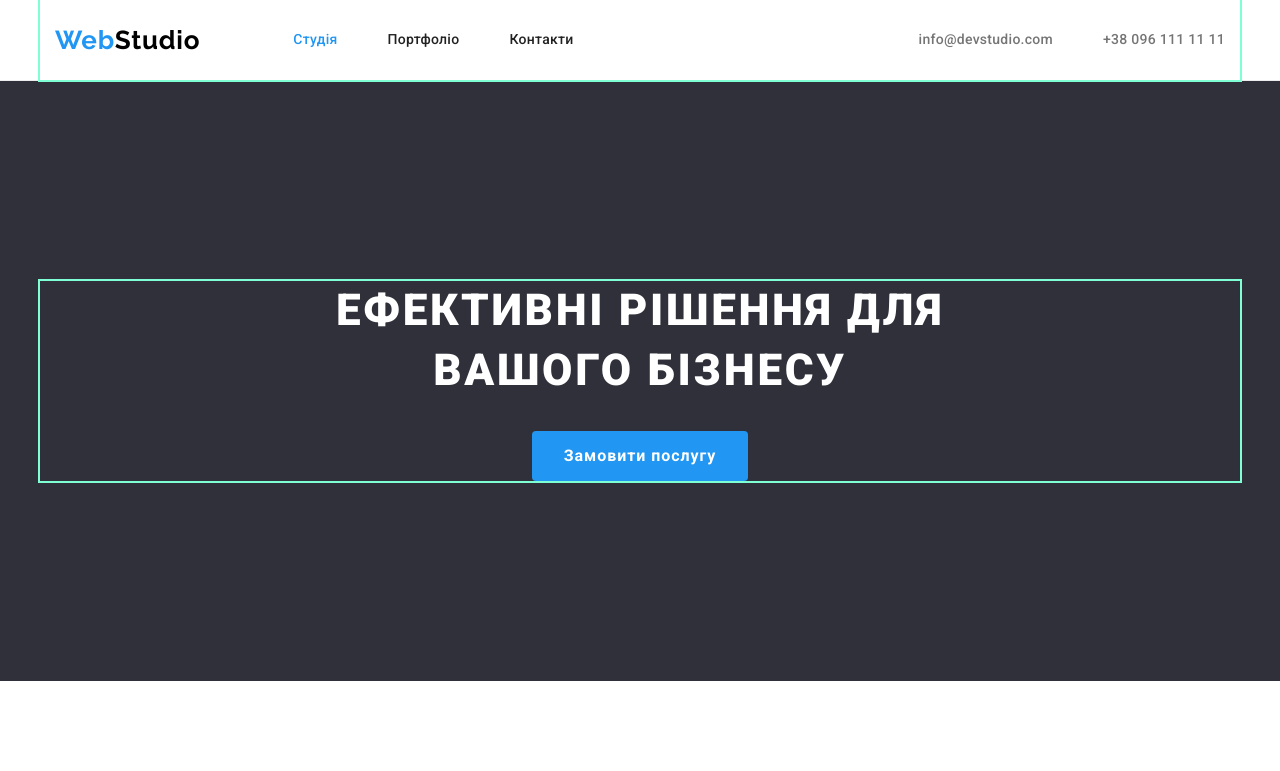
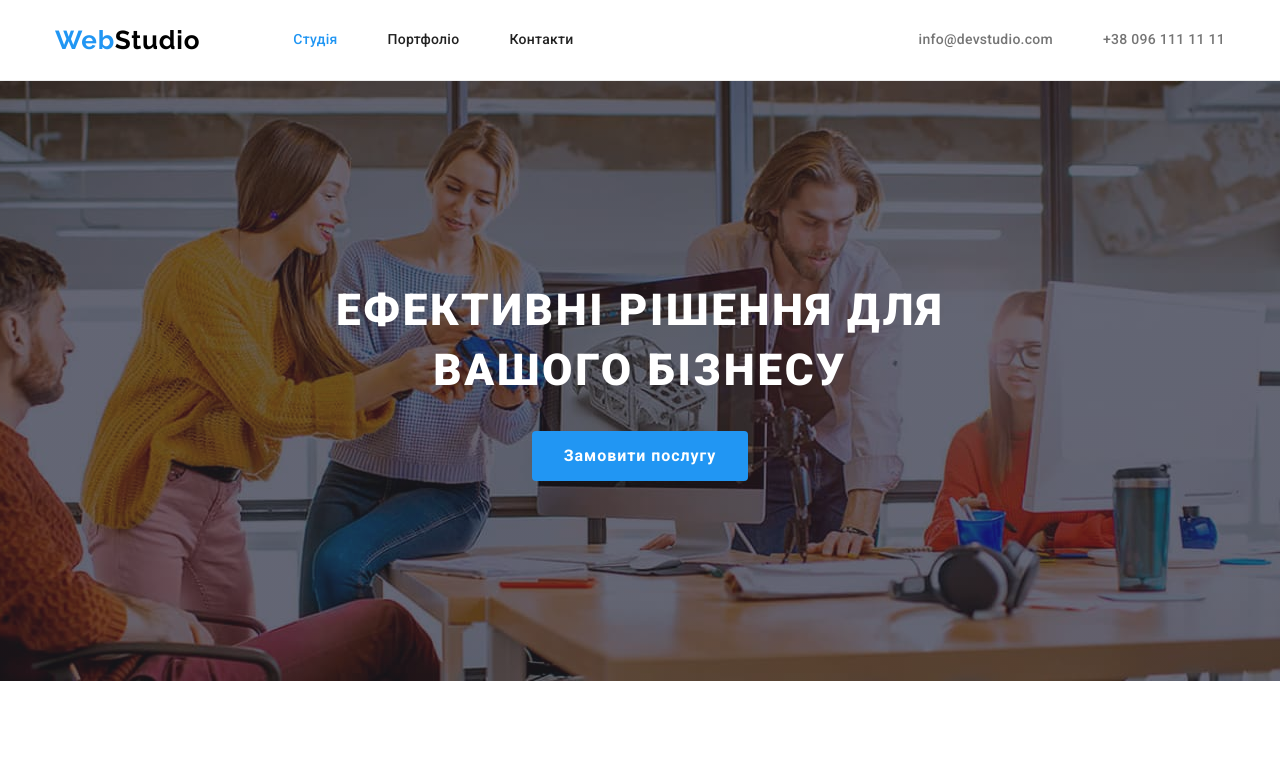
Before and after one commit to Tatiana-Pechenizka/goit-markup-hw-04, a plain HTML site: page index.html in a window 1280 px wide. Shown: the top 771 px of the page. Drawn offline with nearby package versions, Linux system fonts and the light colour scheme.

Commit message:
add bg hero

```diff
--- a/css/styles.css
+++ b/css/styles.css
@@ -56,7 +56,6 @@ body {
   width: 1200px;
   padding: 0px 15px;
   margin: 0 auto;
-  outline: 2px solid aquamarine;
 }
 
 .section {
@@ -172,10 +171,22 @@ body {
   padding-bottom: 200px;
 
   background-color: var(--secondary-bg-color);
+   max-width: 1600px;
+  height: 600px;
+  margin-left: auto;
+  margin-right: auto;
+  background-image: linear-gradient(to right, rgba(47, 48, 58, 0.4), rgba(47, 48, 58, 0.4)), url(../images/background-hero.jpg);
+background-repeat: no-repeat;
+background-position: center;
+background-size: cover;
+
 }
 
 .hero-container {
   align-items: center;
+
+
+
 }
 
 .hero-title {
```
